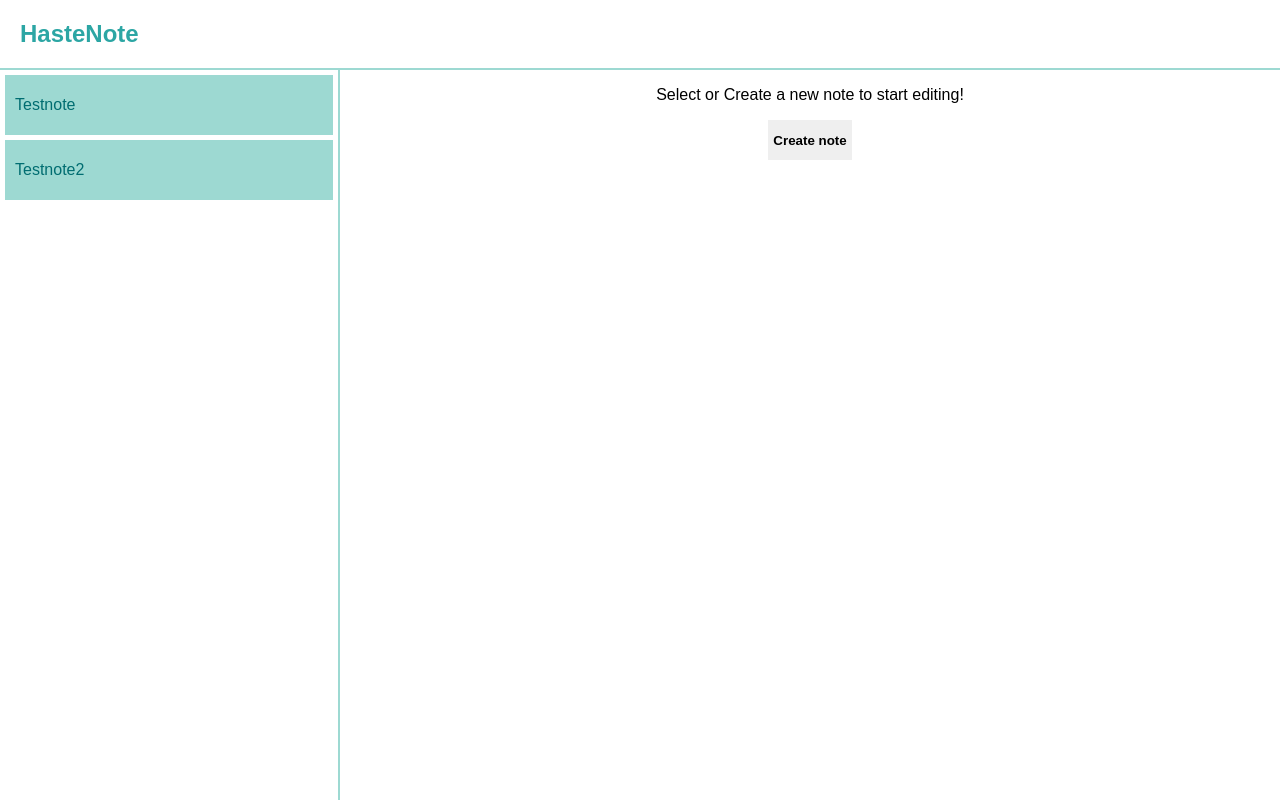
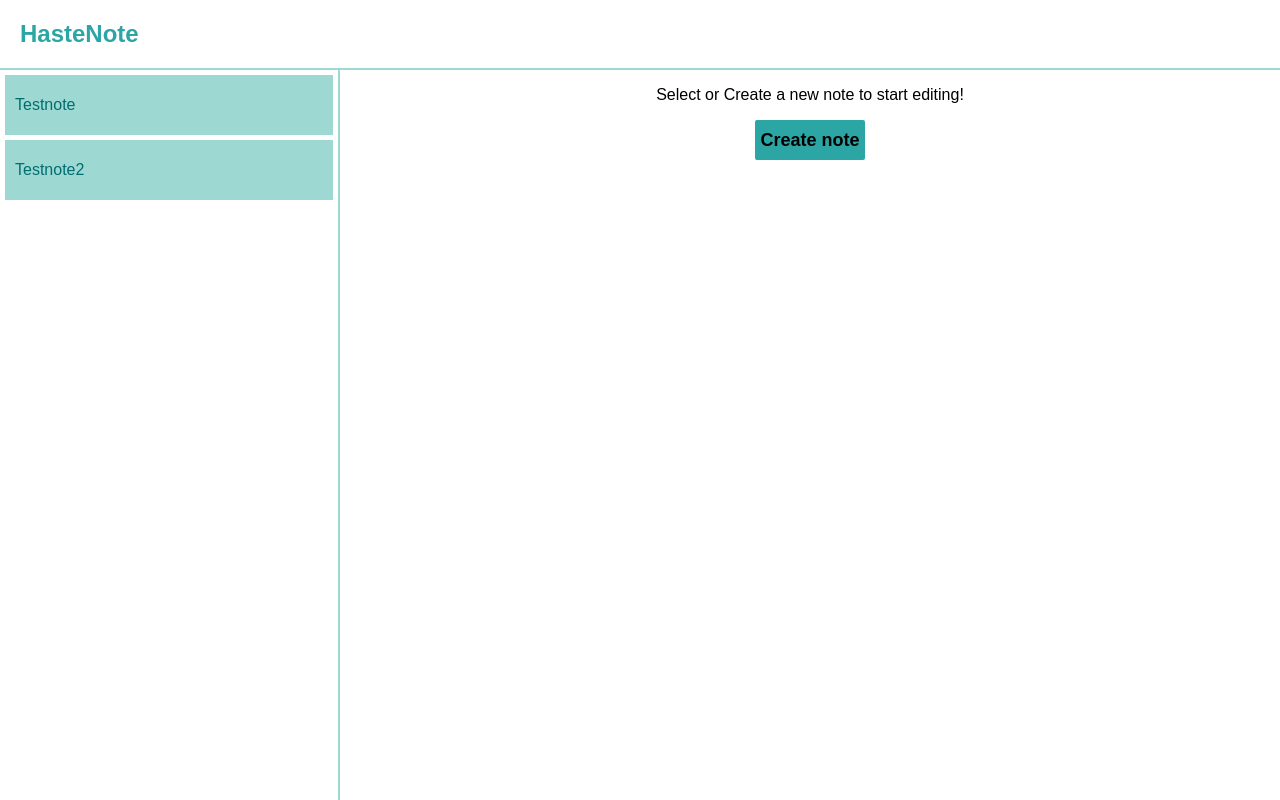
Before and after one commit to czaarek99/HasteNote, a React (Create React App) app: page / in a window 1280 px wide. Built offline with nearby package versions, Linux system fonts and the light colour scheme.

Commit message:
Added button styles

```diff
--- a/src/styles/index.css
+++ b/src/styles/index.css
@@ -12,9 +12,12 @@ body {
 button {
     height: 40px;
     padding: 5px;
-    border: 0;
+    font-size: 18px;
     font-weight: 700;
+    border: 1px transparent;
+    border-radius: 2px;
     cursor: pointer;
+    background-color: #2ca6a4;
 }
 
 #root {
```
